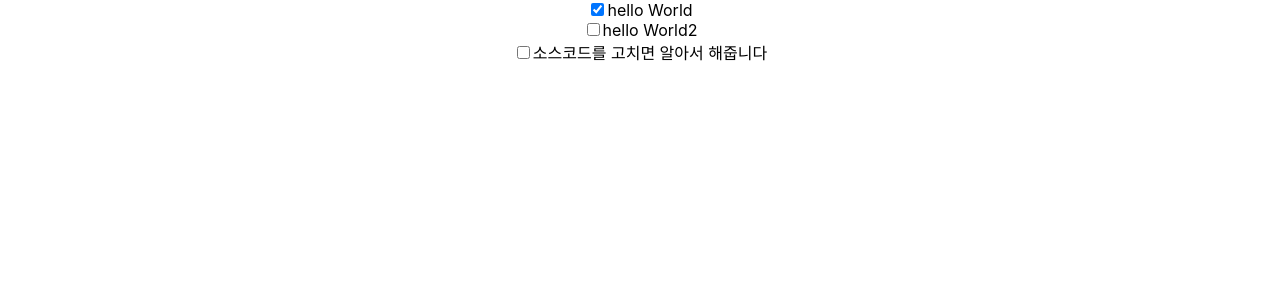
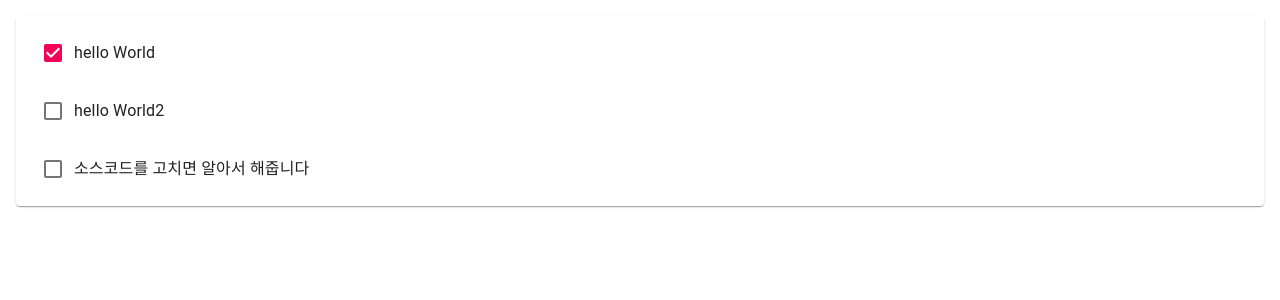
Before and after one commit to CheHyeonYeong/todo-react-app, a React (Create React App) app: page / in a window 1280 px wide. Shown: the top 300 px of the page. Built offline with nearby package versions, Linux system fonts and the light colour scheme.

Commit message:
UI @material-ui/core로 바꾸기

```diff
--- a/src/App.js
+++ b/src/App.js
@@ -1,6 +1,7 @@
 import React from 'react';
 import Todo from './Todo'
 import './App.css';
+import {Paper, List} from "@material-ui/core"
 
 class App extends React.Component {
 
@@ -16,16 +17,20 @@ class App extends React.Component {
     };
   }
   render(){
-    var todoItems = this.state.item.map((item, idx)=>(
-      <Todo item={item} key={item.id} />
-    ))
+    var todoItems = this.state.item.length >0 && (
+      <Paper style={{margin:16}}>
+        <List>
+          {this.state.item.map((item, idx)=> (
+            <Todo item={item} key={item.id}/>
+          ))}
+        </List>
+      </Paper>
+    );
     //나는 item으로 하고 싶어서 this.state에 item만 넣어둠.
     //map = 원소를 배열로 하나씩 바꿔줌
     return (
       <div className='App'>
-        {
-        /* todo 컴포넌트를 여러개로 만들어서 배열로 내보낼 수 있도록함 */
-        }
+
         {todoItems}
       </div>
     );
--- a/src/Todo.js
+++ b/src/Todo.js
@@ -1,4 +1,6 @@
 import React from "react";
+
+import {ListItem, ListItemText, InputBase, Checkbox} from "@material-ui/core"
 
 class Todo extends React.Component{
     constructor(props){
@@ -8,16 +10,22 @@ class Todo extends React.Component{
         };
     }
     render(){
+        const item= this.state.item;
         return(
-            <div className="Todo">
-                <input
-                type="checkbox"
-                id={this.state.item.id}
-                name={this.state.item.id}
-                checked={this.state.item.done}
-                />
-                <label id = {this.state.item.id}>{this.state.item.title}</label>
-            </div>
+            <ListItem>
+                <Checkbox checked={item.done} />
+                <ListItemText>
+                    <InputBase
+                        inputProps={{"aria-label": "naked"}}
+                        type="text"
+                        id={item.id}
+                        name={item.id}
+                        value={item.title}
+                        multiline = {true}
+                        fullWidth = {true}
+                    />
+                </ListItemText>
+            </ListItem>
         )
     }
 }
```
